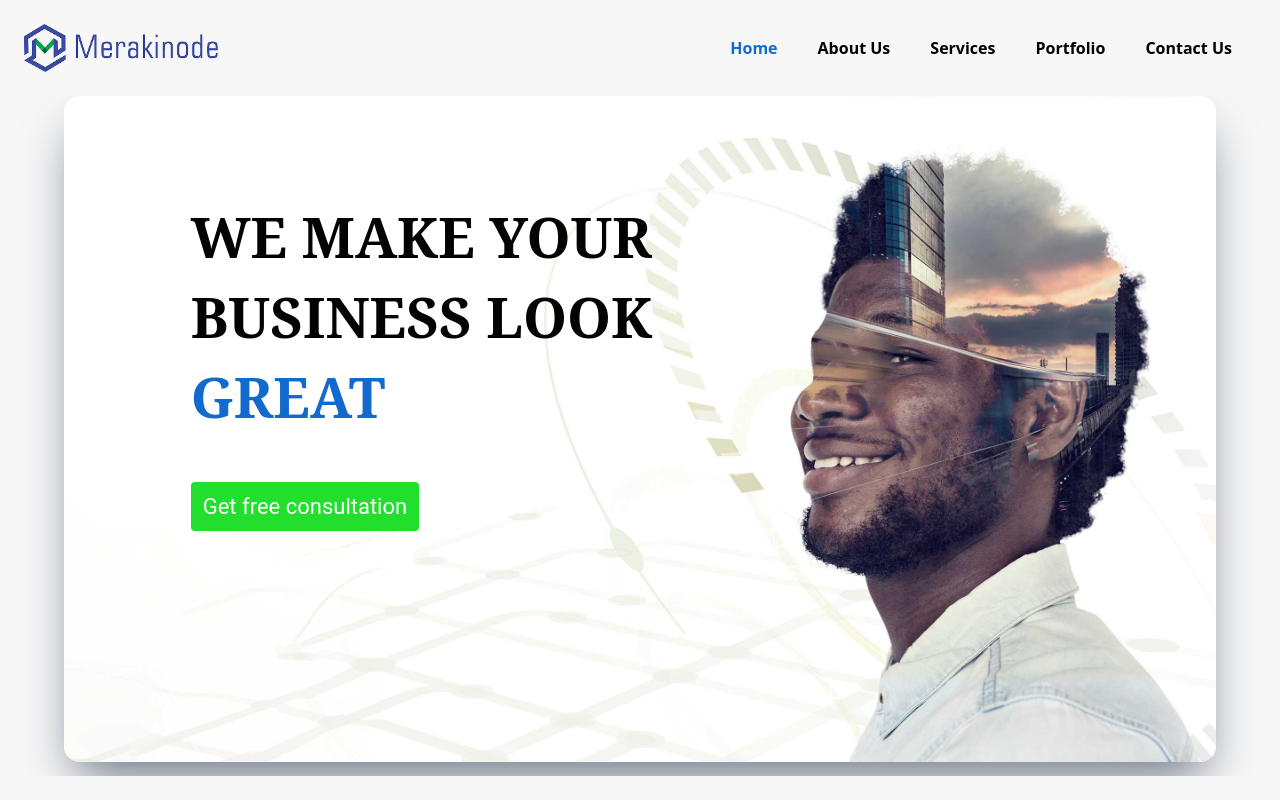
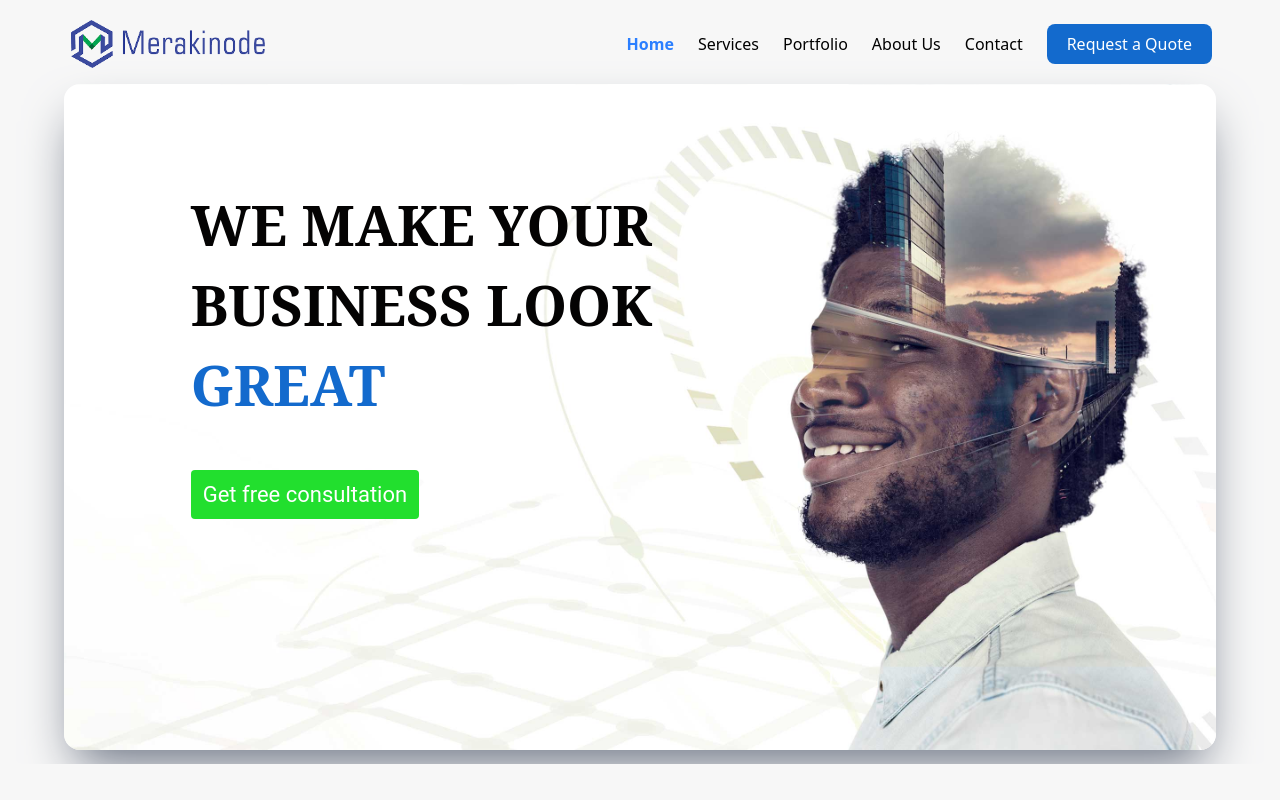
Before and after one commit to nodemeraki/merakinode, a React (Vite) app: page / in a window 1280 px wide. Shown: the top 800 px of the page. Built offline with nearby package versions, Linux system fonts and the light colour scheme.

Commit message:
editted the header

```diff
--- a/src/components/Header.jsx
+++ b/src/components/Header.jsx
@@ -1,8 +1,8 @@
 import { NavLink } from "react-router-dom";
-import { useState } from "react";
+import { useState, useEffect } from "react";
 import logo from "../assets/logo.png";
 import { TiThMenu } from "react-icons/ti";
-import { IoClose } from "react-icons/io5";
+//import { IoClose } from "react-icons/io5";
 
 import {
   FaFacebookF,
@@ -11,72 +11,124 @@ import {
   FaXTwitter,
 } from "react-icons/fa6";
 
-const Header = () => {
-  const [isOpen, setIsOpen] = useState(false);
+function Header() {
+  const [isMobileMenuOpen, setIsMobileMenuOpen] = useState(false);
+
+  const toggleMobileMenu = () => {
+    setIsMobileMenuOpen(!isMobileMenuOpen);
+  };
+
+  const closeMobileMenu = (e) => {
+    if (isMobileMenuOpen && !e.target.closest("nav")) {
+      setIsMobileMenuOpen(false);
+    }
+  };
+
+  useEffect(() => {
+    document.addEventListener("click", closeMobileMenu);
+    return () => document.removeEventListener("click", closeMobileMenu);
+  }, [isMobileMenuOpen]);
 
   return (
-    <header className="relative z-50 bg-body">
-      <nav className="flex justify-between items-center py-6 px-6 container mx-auto">
-        {/* logo */}
-        <div>
-          <img src={logo} alt="logo" className="h-12" />
+    <header className="bg-body text-white pt-5 pb-4 px-8">
+      <nav className="w-full flex items-center justify-between">
+        {/* Logo */}
+        <div className="flex items-center">
+          <img src={logo} alt="logo" className="h-12 ml-[0] md:ml-[20%]" />
         </div>
 
-        {/* Hamburger Menu Button (Mobile) */}
-        <button
+        {/* Hamburger Menu (Mobile) */}
+        <div
           className="md:hidden cursor-pointer text-white bg-primary text-2xl py-1 px-1.5"
-          onClick={() => setIsOpen(!isOpen)}
+          onClick={toggleMobileMenu}
         >
-          {isOpen ? <IoClose /> : <TiThMenu />}
-        </button>
+          <TiThMenu />
+        </div>
 
-        {/* desktop nav */}
+        {/* Navigation Links */}
         <ul
-          className={`fixed md:static z-10 top-0 right-0 h-screen md:h-auto md:bg-transparent md:flex md:items-center md:space-x-6 transition-all duration-300 ease-in-out bg-white w-2/3 p-6 md:w-auto md:p-0 shadow-lg md:shadow-none transform ${
-            isOpen
-              ? "translate-x-0 flex-col gap-4"
-              : "translate-x-full gap-4 hidden"
-          } md:translate-x-0 flex justify-center items-center`}
+          className={`fixed md:static top-0 right-0 h-[95%] md:h-auto md:bg-transparent md:flex md:items-center md:space-x-6 transition-all duration-300 ease-in-out z-50 md:rounded-none md:py-0 bg-white w-1/2 md:w-auto md:p-0 shadow-lg md:shadow-none transform ${
+            isMobileMenuOpen ? "translate-x-0" : "translate-x-full"
+          } md:translate-x-0`}
         >
-          {/* Slogan (Mobile only) */}
-          {isOpen && (
-            <div className="relative md:hidden text-white bg-primary w-full text-center italic py-10 mb-6">
-              <p>
-                Crafting Excellence <br /> in Every Byte
-              </p>
-              <IoClose
-                size={24}
-                className="absolute top-6  right-6 fill-white hover:text-gray-700 cursor-pointer"
-                onClick={() => setIsOpen(false)}
-              />
+          <div className="md:hidden text-white bg-primary w-full text-center italic py-10 mb-6">
+            <p>Crafting Excellence</p>
+            <p>in Every Byte</p>
           </div>
-          )}
-          {/* nav links */}
-          {["Home", "About Us", "Services", "Portfolio", "Contact Us"].map(
-            (link, index) => (
-              <li key={index}>
+          <li className="text-center">
             <NavLink
-                  to={
-                    link === "Home"
-                      ? "/"
-                      : `/${link.toLowerCase().replace(/\s+/g, "-")}`
-                  }
+              to="/"
               className={({ isActive }) =>
-                    `${
-                      isActive ? "text-primary" : "text-black"
-                    } font-bold hover:text-primary`
+                isActive
+                  ? "text-blue-500 font-bold block py-2 md:py-0"
+                  : "text-black block py-2 md:py-0 hover:text-primary"
               }
             >
-                  {link}
+              Home
             </NavLink>
           </li>
-            )
-          )}
+          <li className="text-center">
+            <NavLink
+              to="/service"
+              className={({ isActive }) =>
+                isActive
+                  ? "text-blue-500 font-bold block py-2 md:py-0"
+                  : "text-black block py-2 md:py-0 hover:text-primary"
+              }
+            >
+              Services
+            </NavLink>
+          </li>
+          <li className="text-center">
+            <NavLink
+              to="/portfolio"
+              className={({ isActive }) =>
+                isActive
+                  ? "text-blue-500 font-bold block py-2 md:py-0"
+                  : "text-black block py-2 md:py-0 hover:text-primary"
+              }
+            >
+              Portfolio
+            </NavLink>
+          </li>
+          <li className="text-center">
+            <NavLink
+              to="/about"
+              className={({ isActive }) =>
+                isActive
+                  ? "text-blue-500 font-bold block py-2 md:py-0"
+                  : "text-black block py-2 md:py-0 hover:text-primary"
+              }
+            >
+              About Us
+            </NavLink>
+          </li>
+          <li className="text-center">
+            <NavLink
+              to="/contact"
+              className={({ isActive }) =>
+                isActive
+                  ? "text-blue-500 font-bold block py-2 md:py-0"
+                  : "text-black block py-2 md:py-0 hover:text-primary"
+              }
+            >
+              Contact
+            </NavLink>
+          </li>
+
+          {/* Request Quote Button */}
+          <li>
+            <NavLink to="/request-quote">
+              <button className="bg-primary text-white px-5 py-2 rounded-lg hover:cursor-pointer mr-3 md:mt-0 md:ml-0 mt-6 ml-[72px]">
+                Request a Quote
+              </button>
+            </NavLink>
+          </li>
 
           {/* Social Media Icons (Mobile Only) */}
           <div className="flex justify-center space-x-4 mt-10 mb-6 md:hidden">
             <a href="#" className="bg-black p-1.5 rounded-full">
-              <FaFacebookF className=" fill-white" />
+              <FaFacebookF className="fill-white" />
             </a>
             <a href="#" className="bg-black p-1.5 rounded-full">
               <FaLinkedinIn className="fill-white" />
@@ -84,6 +136,7 @@ const Header = () => {
             <a href="#" className="bg-black p-1.5 rounded-full">
               <FaSquareInstagram className=" fill-white" />
             </a>
+
             <a href="#" className="bg-black p-1.5 rounded-full">
               <FaXTwitter className=" fill-white" />
             </a>
@@ -92,6 +145,104 @@ const Header = () => {
       </nav>
     </header>
   );
-};
+}
 
 export default Header;
+
+// import { NavLink } from "react-router-dom";
+// import { useState } from "react";
+// import logo from "../assets/logo.png";
+// import { TiThMenu } from "react-icons/ti";
+// import { IoClose } from "react-icons/io5";
+
+// import {
+//   FaFacebookF,
+//   FaLinkedinIn,
+//   FaSquareInstagram,
+//   FaXTwitter,
+// } from "react-icons/fa6";
+
+// const Header = () => {
+//   const [isOpen, setIsOpen] = useState(false);
+
+//   return (
+//     <header className="relative z-50 bg-body">
+//       <nav className="flex justify-between items-center py-6 px-6 container mx-auto">
+//         {/* logo */}
+//         <div>
+//           <img src={logo} alt="logo" className="h-12" />
+//         </div>
+
+//         {/* Hamburger Menu Button (Mobile) */}
+//         <button
+//           className="md:hidden cursor-pointer text-white bg-primary text-2xl py-1 px-1.5"
+//           onClick={() => setIsOpen(!isOpen)}
+//         >
+//           {isOpen ? <IoClose /> : <TiThMenu />}
+//         </button>
+
+//         {/* desktop nav */}
+//         <ul
+//           className={`fixed md:static z-10 top-0 right-0 h-screen md:h-auto md:bg-transparent md:flex md:items-center md:space-x-6 transition-all duration-300 ease-in-out bg-white w-2/3 p-6 md:w-auto md:p-0 shadow-lg md:shadow-none transform ${
+//             isOpen
+//               ? "translate-x-0 flex-col gap-4"
+//               : "translate-x-full gap-4 hidden"
+//           } md:translate-x-0 flex justify-center items-center`}
+//         >
+//           {/* Slogan (Mobile only) */}
+//           {isOpen && (
+//             <div className="relative md:hidden text-white bg-primary w-full text-center italic py-10 mb-6">
+//               <p>
+//                 Crafting Excellence <br /> in Every Byte
+//               </p>
+//               <IoClose
+//                 size={24}
+//                 className="absolute top-6  right-6 fill-white hover:text-gray-700 cursor-pointer"
+//                 onClick={() => setIsOpen(false)}
+//               />
+//             </div>
+//           )}
+//           {/* nav links */}
+//           {["Home", "About Us", "Services", "Portfolio", "Contact Us"].map(
+//             (link, index) => (
+//               <li key={index}>
+//                 <NavLink
+//                   to={
+//                     link === "Home"
+//                       ? "/"
+//                       : `/${link.toLowerCase().replace(/\s+/g, "-")}`
+//                   }
+//                   className={({ isActive }) =>
+//                     `${
+//                       isActive ? "text-primary" : "text-black"
+//                     } font-bold hover:text-primary`
+//                   }
+//                 >
+//                   {link}
+//                 </NavLink>
+//               </li>
+//             )
+//           )}
+
+//           {/* Social Media Icons (Mobile Only) */}
+//           <div className="flex justify-center space-x-4 mt-10 mb-6 md:hidden">
+//             <a href="#" className="bg-black p-1.5 rounded-full">
+//               <FaFacebookF className=" fill-white" />
+//             </a>
+//             <a href="#" className="bg-black p-1.5 rounded-full">
+//               <FaLinkedinIn className="fill-white" />
+//             </a>
+//             <a href="#" className="bg-black p-1.5 rounded-full">
+//               <FaSquareInstagram className=" fill-white" />
+//             </a>
+//             <a href="#" className="bg-black p-1.5 rounded-full">
+//               <FaXTwitter className=" fill-white" />
+//             </a>
+//           </div>
+//         </ul>
+//       </nav>
+//     </header>
+//   );
+// };
+
+// export default Header;
--- a/src/pages/aboutUsPage/Team.jsx
+++ b/src/pages/aboutUsPage/Team.jsx
@@ -6,17 +6,17 @@ import {
 } from "react-icons/fa6";
 
 // from public
-import Member0 from "/about-img/member1.png";
-import Member1 from "/about-img/member2.png";
-import Member2 from "/about-img/member3.png";
-import Member3 from "/about-img/member4.png";
-import Member4 from "/about-img/member5.png";
+// import Member0 from "/about-img/member1.png";
+// import Member1 from "/about-img/member2.png";
+// import Member2 from "/about-img/member3.png";
+// import Member3 from "/about-img/member4.png";
+// import Member4 from "/about-img/member5.png";
 
-// import Member0 from "../../assets/about-img/member1.png";
-// import Member1 from "../../assets/about-img/member2.png";
-// import Member2 from "../../assets/about-img/member3.png";
-// import Member3 from "../../assets/about-img/member4.png";
-// import Member4 from "../../assets/about-img/member5.png";
+import Member0 from "../../assets/about-img/member1.png";
+import Member1 from "../../assets/about-img/member2.png";
+import Member2 from "../../assets/about-img/member3.png";
+import Member3 from "../../assets/about-img/member4.png";
+import Member4 from "../../assets/about-img/member5.png";
 
 const teamMembers = [
   {
@@ -39,14 +39,20 @@ const teamMembers = [
   },
   {
     id: 4,
-    name: "BRIGGS BROWN",
-    profession: "Content Writer",
+    name: "Paschal Briggs",
+    profession: "Backend Developer",
     image: Member3,
   },
   {
     id: 5,
     name: "EBRUWIYO SAMUEL",
     profession: "C.E.O",
+    image: Member4,
+  },
+  {
+    id: 5,
+    name: "Lola Maria",
+    profession: "Frontend Dev",
     image: Member4,
   },
 ];
@@ -77,7 +83,7 @@ const Team = () => {
               className="w-full h-auto object-cover rounded-sm border-4 border-gray-300"
             /> */}
             <img
-              src={`/assets/about-img/member${member.id}.png`}
+              src={member.image}
               alt={member.name}
               className="w-full h-auto object-cover rounded-sm border-4 border-gray-300"
             />
```
Also changed, not shown: src/pages/services/Brand.jsx (+13 -12 lines). Lines whose indentation alone changed are shown as unchanged.
